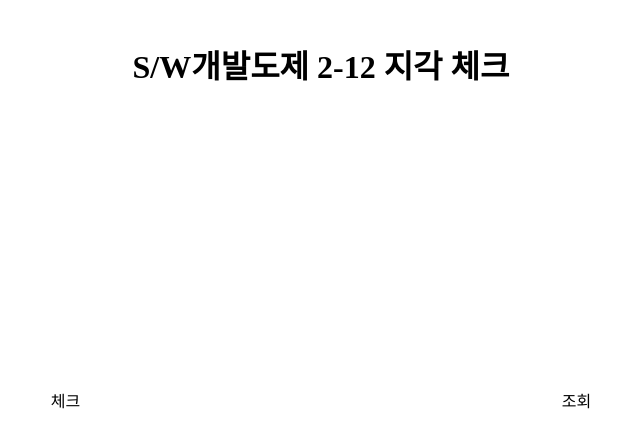
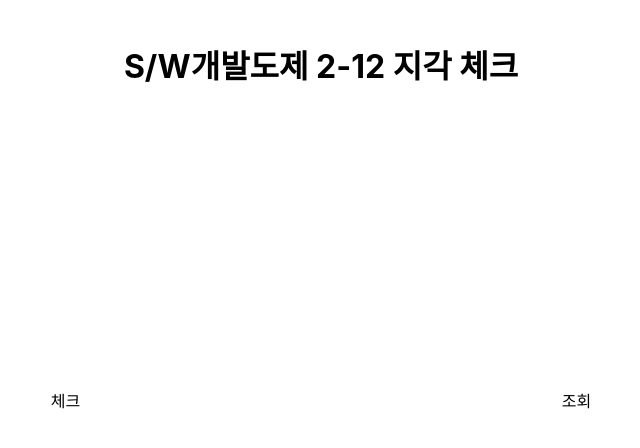
Before and after one commit to Sssssunny/late-check, a React (Create React App) app in the folder late-check/: page / in a window 1280 px wide. Shown: the top 448 px of the page, without its empty margins (319-959 px from the left). Built offline with nearby package versions, Linux system fonts and the light colour scheme.

Commit message:
주석 처리 (웹폰트 -> 기본폰트)

```diff
--- a/late-check/src/views/Main.css
+++ b/late-check/src/views/Main.css
@@ -1,5 +1,5 @@
 body {
-    font-family: 'Nanum Barun Gothic';
+    /* font-family: 'Nanum Barun Gothic'; */
     text-align: center;
 }
  /* S/W개발도제 2-12 지각 체크 */
```
